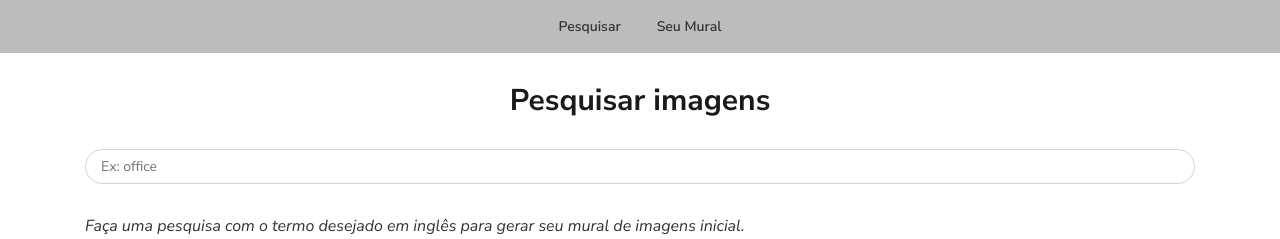
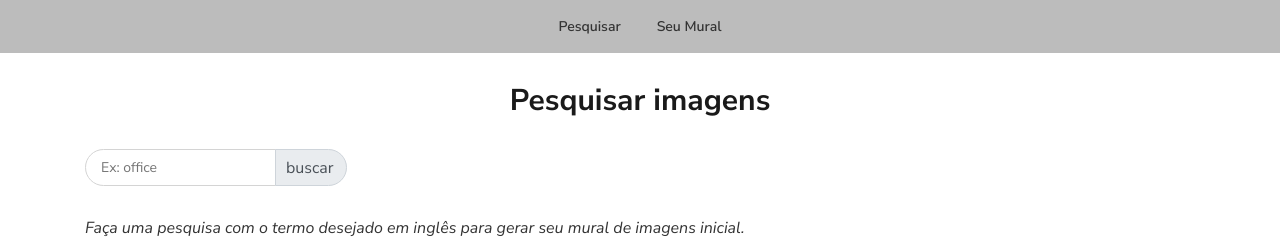
Before and after one commit to hugobrancowb/mural-ang-app, an Angular app: page / in a window 1280 px wide. Shown: the top 239 px of the page. Built offline with nearby package versions, Linux system fonts and the light colour scheme.

Commit message:
form funcionando com seus modules. retorna string

```diff
--- a/package.json
+++ b/package.json
@@ -23,6 +23,7 @@
     "@ng-bootstrap/ng-bootstrap": "^6.1.0",
     "bootstrap": "^4.4.0",
     "font-awesome": "^4.7.0",
+    "pexels": "^1.0.1",
     "rxjs": "~6.5.4",
     "tslib": "^1.10.0",
     "zone.js": "~0.10.2"
--- a/src/app/app.module.ts
+++ b/src/app/app.module.ts
@@ -4,6 +4,8 @@ import { AppRoutingModule } from './app-routing.module';
 
 import { AppComponent } from './app.component';
 import { NgbModule } from '@ng-bootstrap/ng-bootstrap';
+import { ReactiveFormsModule }   from '@angular/forms';
+
 import { LayoutsModule } from './layouts/layouts.module';
 import { ComponentsModule } from './components/components.module';
 
@@ -15,6 +17,7 @@ import { ComponentsModule } from './components/components.module';
     BrowserModule,
     AppRoutingModule,
     NgbModule,
+    ReactiveFormsModule,
     LayoutsModule,
     ComponentsModule
   ],
--- a/src/app/layouts/home/home.component.html
+++ b/src/app/layouts/home/home.component.html
@@ -1,7 +1,10 @@
 <div class="container main">
   <h1>Pesquisar imagens</h1>
-  <form class="input-group">
-    <input class="form-control" type="text" placeholder="Ex: office">
+  <form [formGroup]="formsearch" class="input-group" (ngSubmit)="search()">
+    <input formControlName="query" type="text" placeholder="Ex: office">
+    <div class="input-group-append">
+      <div class="input-group-text" (click)="search()">buscar</div>
+    </div>
   </form>
   <p class="descricao">Faça uma pesquisa com o termo desejado em inglês para gerar seu mural de imagens inicial.</p>
 </div>
--- a/src/app/layouts/home/home.component.scss
+++ b/src/app/layouts/home/home.component.scss
@@ -11,22 +11,20 @@ div.main {
 
   form {
     margin: 30px auto;
+    width: 100%;
 
     input {
       border: 1px solid #D4D4D4;
-      border-radius: 50px;
+      border-radius: 50px 0 0 50px;
       color: #333333;
       font-size: 14px;
-      width: 100%;
       padding: 7px 15px;
     }
 
-    button {
-      border: none;
-
-      &:hover {
-        cursor: default;
-      }
+    div.input-group-append div {
+      border-radius: 0 50px 50px 0;
+      padding: 0 12px 0 10px;
+      cursor: pointer;
     }
   }
 
--- a/src/app/layouts/home/home.component.ts
+++ b/src/app/layouts/home/home.component.ts
@@ -1,15 +1,27 @@
 import { Component, OnInit } from '@angular/core';
+//import { ReactiveFormsModule }   from '@angular/forms';
+import { FormGroup, FormControl } from '@angular/forms';
+//import { MuralDataService } from '../../services/mural-data.service'
 
 @Component({
   selector: 'app-home',
   templateUrl: './home.component.html',
   styleUrls: ['./home.component.scss']
 })
+
 export class HomeComponent implements OnInit {
+  formsearch = new FormGroup({
+    query: new FormControl('')
+  });
 
-  constructor() { }
+  constructor() {
+  }
 
   ngOnInit(): void {
   }
 
+  search() {
+    console.log( (this.formsearch.value).query );
+  }
+
 }
--- a/src/app/layouts/layouts.module.ts
+++ b/src/app/layouts/layouts.module.ts
@@ -1,5 +1,6 @@
 import { NgModule } from '@angular/core';
 import { CommonModule } from '@angular/common';
+import { ReactiveFormsModule } from '@angular/forms';
 
 import { HomeComponent } from './home/home.component';
 import { MuralComponent } from './mural/mural.component';
@@ -13,6 +14,7 @@ import { ComponentsModule } from '../components/components.module';
   imports: [
     CommonModule,
     ComponentsModule,
+    ReactiveFormsModule,
   ],
   exports: [
     HomeComponent,
--- a/src/app/services/dummylist.ts
+++ b/src/app/services/dummylist.ts
@@ -1,6 +1,6 @@
 export const DummyList = [
   {
-    "id": 2014422,
+    "id": 20114422,
     "width": 3024,
     "height": 3024,
     "url": "https://www.pexels.com/photo/brown-rocks-during-golden-hour-2014422/",
@@ -19,7 +19,7 @@ export const DummyList = [
     }
   },
   {
-    "id": 2014422,
+    "id": 20142,
     "width": 3024,
     "height": 3024,
     "url": "https://www.pexels.com/photo/brown-rocks-during-golden-hour-2014422/",
@@ -38,7 +38,7 @@ export const DummyList = [
     }
   },
   {
-    "id": 2014422,
+    "id": 2114422,
     "width": 3024,
     "height": 3024,
     "url": "https://www.pexels.com/photo/brown-rocks-during-golden-hour-2014422/",
--- a/src/app/services/mural-data.service.ts
+++ b/src/app/services/mural-data.service.ts
@@ -1,4 +1,6 @@
 import { Injectable } from '@angular/core';
+import { createClient } from 'pexels';
+
 import { DummyList } from '../services/dummylist';
 import { Imagem } from '../models/imagem.model';
 
@@ -7,8 +9,8 @@ import { Imagem } from '../models/imagem.model';
 })
 export class MuralDataService {
 
-  public search: Imagem[];
-  public lista: Imagem[] = [];
+  public search: any[] = [];
+  public lista: any[] = [];
 
   constructor() { }
 
@@ -24,7 +26,6 @@ export class MuralDataService {
 
   /* remove o item da lista baseado em sua id */
   rmv_lista(id: number) {
-    console.log(this.lista);
 
     this.lista = this.lista.filter(e => {
       return e.id != id;
@@ -36,7 +37,13 @@ export class MuralDataService {
   /* busca imagens utilizando API */
   /* falta implementar o api */
   search_img(query: string) {
-    this.search = DummyList;
-    return this.search;
+/*
+    const client = createClient('563492ad6f91700001000001e88bb619b19848698039eed32a602d79');
+    client.photos.search({ query, per_page: 50 }).then(photos => {
+      //this.search = photos;
+      console.log(photos);
+    });
+    */
+    return DummyList;
   }
 }
```
Also changed, not shown: 1 other file (tests, documents, lock files or other folders).
